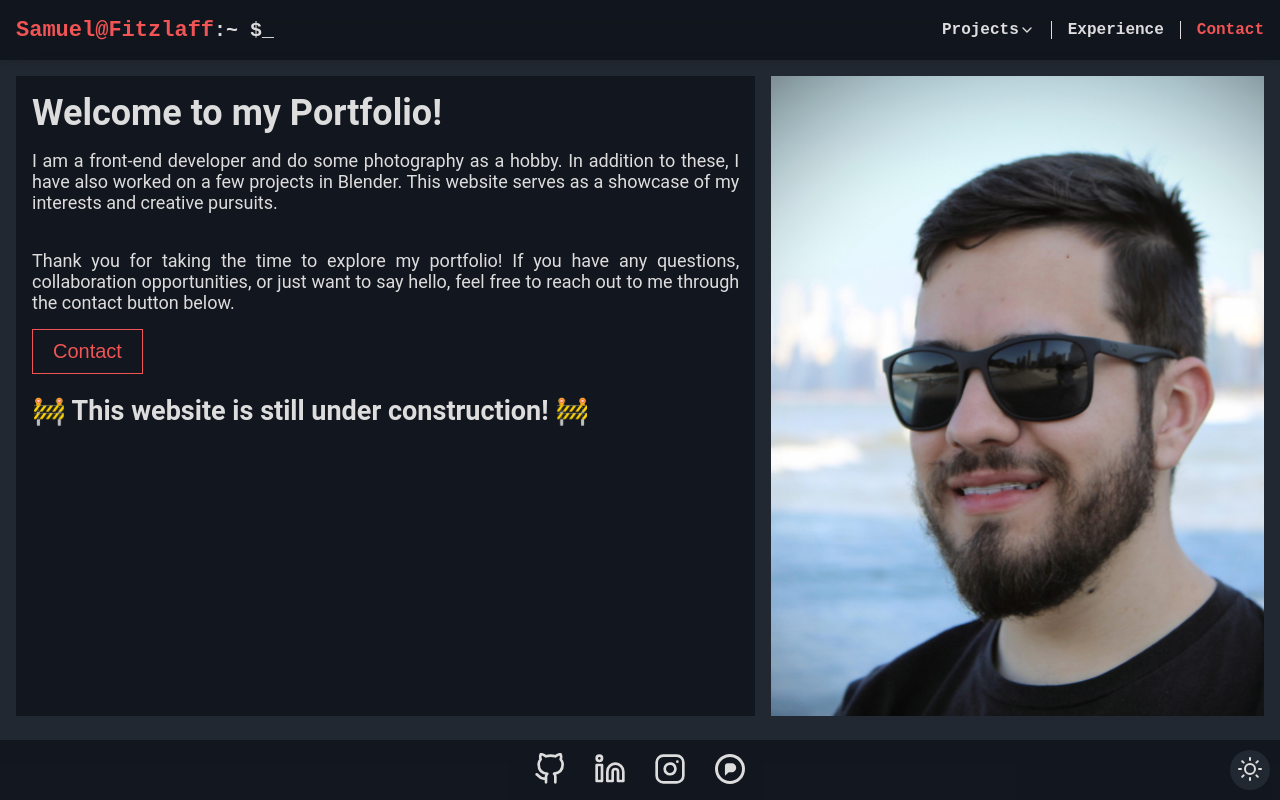
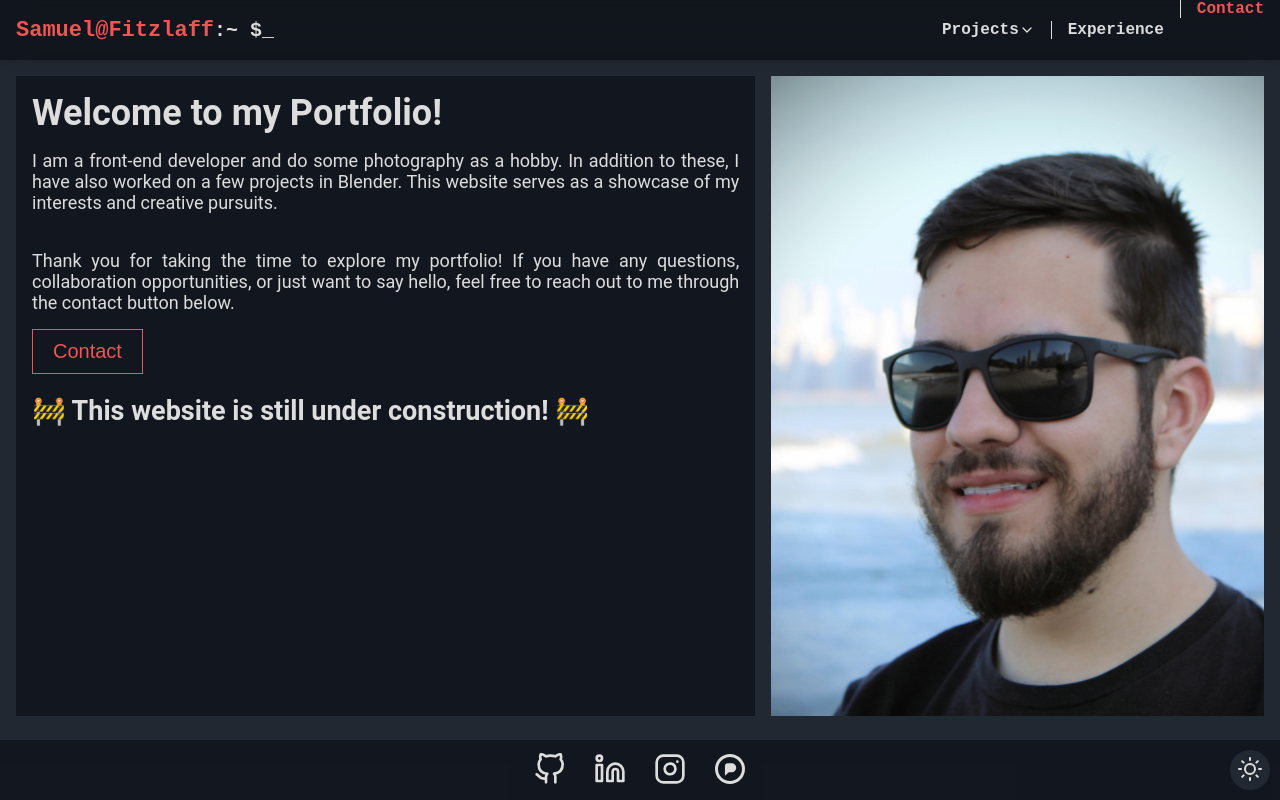
Before and after one commit to SamuelTobiasFitzlaff/SamuelTobiasFitzlaff.github.io, a Next.js app: page / in a window 1280 px wide. Built offline with nearby package versions, Linux system fonts and the light colour scheme.

Commit message:
feat: add contact email

```diff
--- a/src/components/NavButtons/Index.tsx
+++ b/src/components/NavButtons/Index.tsx
@@ -173,6 +173,7 @@ export default function NavButtons() {
         </ButtonLink>
 
         <ContactButton
+          href="mailto:samuel.fitzlaff@proton.me"
           onMouseEnter={(e: MouseEvent) => {
             handleMouseEvent(e, 2, true);
           }}
```
